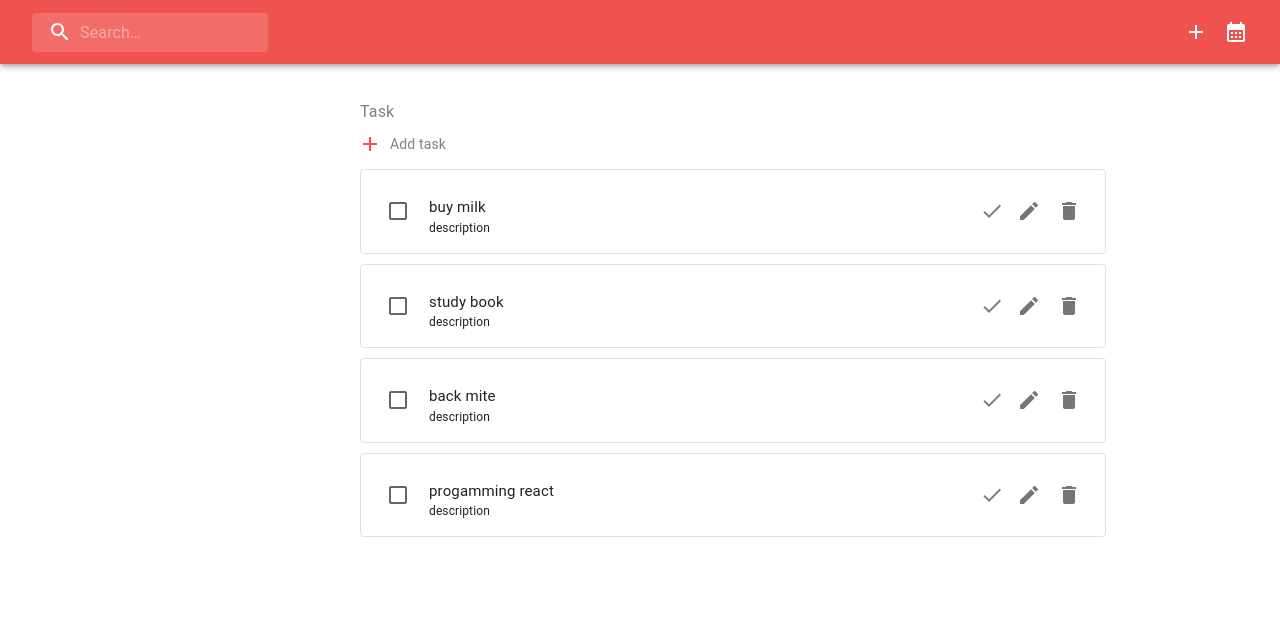
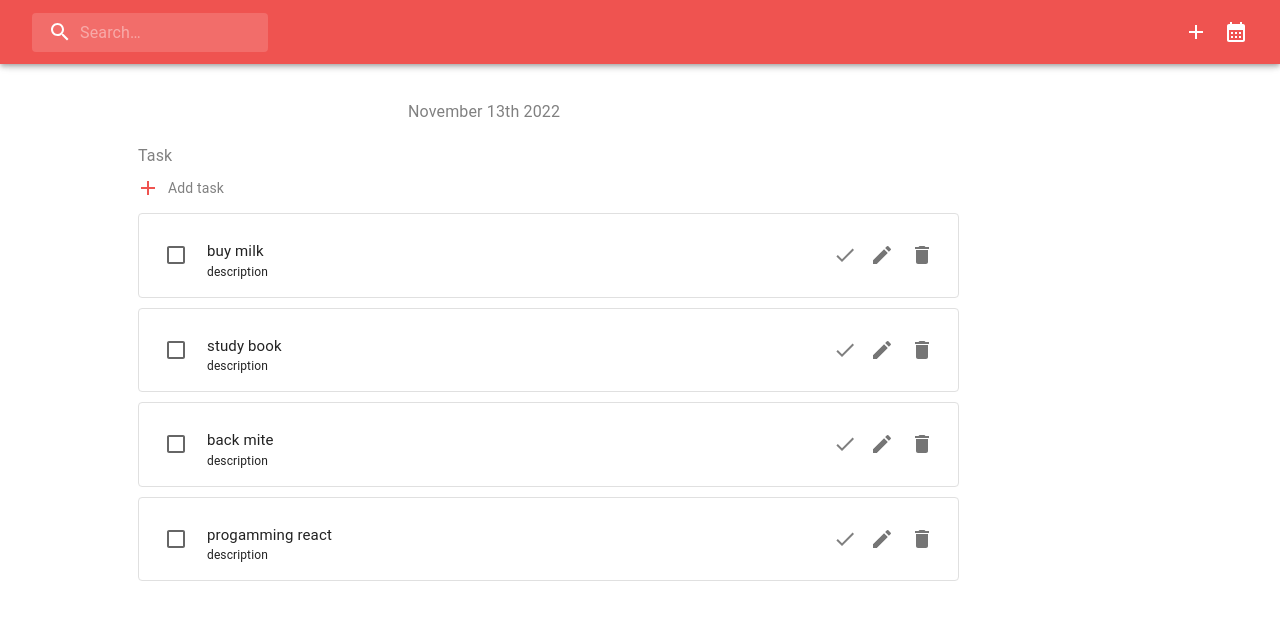
Before and after one commit to mahsaamini23/todo, a React (Create React App) app: page / in a window 1280 px wide. Shown: the top 620 px of the page. Built offline with nearby package versions, Linux system fonts and the light colour scheme.

Commit message:
add style and responsive

```diff
--- a/src/component/Main/Main.jsx
+++ b/src/component/Main/Main.jsx
@@ -1,7 +1,10 @@
 import React,{useState} from "react";
+import moment from "moment";
 import CardTask from "../../component/CardTask/CardTask";
 import AddTask from "../../component/AddTask/AddTask";
+import MyCalendar from "../Calendar/Calendar";
 import Grid from "@mui/material/Grid";
+import Box from "@mui/material/Box";
 import Typography from "@mui/material/Typography";
 import IconButton from "@mui/material/IconButton";
 import AddIcon from "@mui/icons-material/Add";
@@ -9,14 +12,15 @@ import Dialog from '@mui/material/Dialog';
 import Slide from '@mui/material/Slide';
 
 
+
 const Transition = React.forwardRef(function Transition(props, ref) {
     return <Slide direction="down" ref={ref} {...props} />;
 });
 
-const Main=({search, open, setOpen})=>{
-    const [form,setForm] = useState({id:"", title:"" ,description:"", status:false})
+const Main=({search, open, setOpen, ShowCalendar})=>{
+    const [form,setForm] = useState({id:Math.floor(Math.random()*1000), title:"" ,description:"", status:false})
     const [mode ,setMode] = useState(true);
-
+    const [date, setDate] = useState(new Date());
 
     const handleClickOpen = () => {
       setOpen(true);
@@ -27,19 +31,27 @@ const Main=({search, open, setOpen})=>{
     };
 
     return(
-        <Grid sx={{ margin:'100px 0 0 350px', display:'flex',flexDirection:'column',alignItems:'flex-start' }}>
+        <Grid sx={{width:{xs:'100%', md:'80%'}, margin:{xs:'80px 0 0 15px',md:'100px auto 0 auto'}, display:'flex',flexDirection:'column',alignItems:{xs:'center',md:'flex-start'} }}>
+            <Box sx={{ position:'absolute',top:'5px',zIndex:'10', right:{xs:'20px',md:'40px'}, flexDirection:'row'}} display={ShowCalendar ? 'flex' : 'none'}>
+                <MyCalendar data={date} setData={setDate}/>
+            </Box>
+                <Grid container item sx={{paddingLeft:{xs:'70px', md:'280px'}}}>
+                    <Typography sx={{color:'grey', fontSize:'16px', marginBottom:'20px'}}>
+                        {moment(date).format('MMMM Do YYYY')}
+                    </Typography>
+                </Grid>
                 <Typography sx={{fontSize:'16px', color:'grey',padding:'0 10px'}}>
                     Task
                 </Typography>
-                <Grid sx={{display:'flex',alignItems:'center'}}>
+                <Grid container item sx={{display:{xs:'none', md:'flex'},alignItems:'center',}}>
                     <IconButton onClick={handleClickOpen}>
                         <AddIcon sx={{color:'#ef5350'}}/>
                     </IconButton>
-                    <Typography sx={{fontSize:'14px', color:'grey'}}>Add task</Typography>
+                    <Typography sx={{fontSize:'14px', color:'grey'}}>
+                        Add task
+                    </Typography>
                 </Grid>
-
-
-                <CardTask search={search} setForm={setForm} setMode={setMode}/>
+                <CardTask search={search} setForm={setForm} setMode={setMode} setOpen={setOpen}/>
                 <Dialog
                     open={open}
                     TransitionComponent={Transition}
```
Lines whose indentation alone changed are shown as unchanged.
